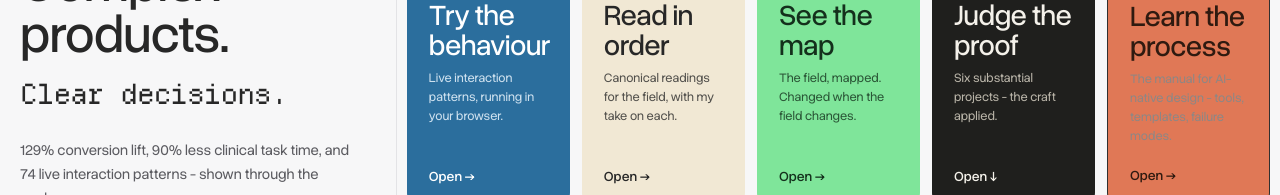
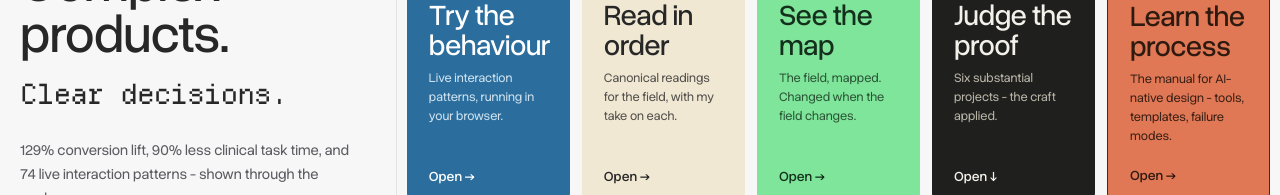
Before and after one commit to ayodhyamohanthy/ai-portfolio, a Next.js app: page / in a window 1280 px wide. Shown: the part 440-635 px from the top of the page. Built offline with nearby package versions, Linux system fonts and the light colour scheme.

Commit message:
Clay card: inherit ink color for body copy (was falling back to dark-theme gray)

```diff
--- a/app/globals.css
+++ b/app/globals.css
@@ -548,3 +548,5 @@
 .door.clay{background:#e07856;color:#2f1a10}
 .door.clay::before{background:repeating-linear-gradient(0deg,rgba(0,0,0,.09) 0 1px,transparent 1px 7px)}
 .door.clay span,.door.clay p{opacity:.92}
+.door.clay p{color:inherit;opacity:.92}
+.door.clay span{opacity:.85}
```
